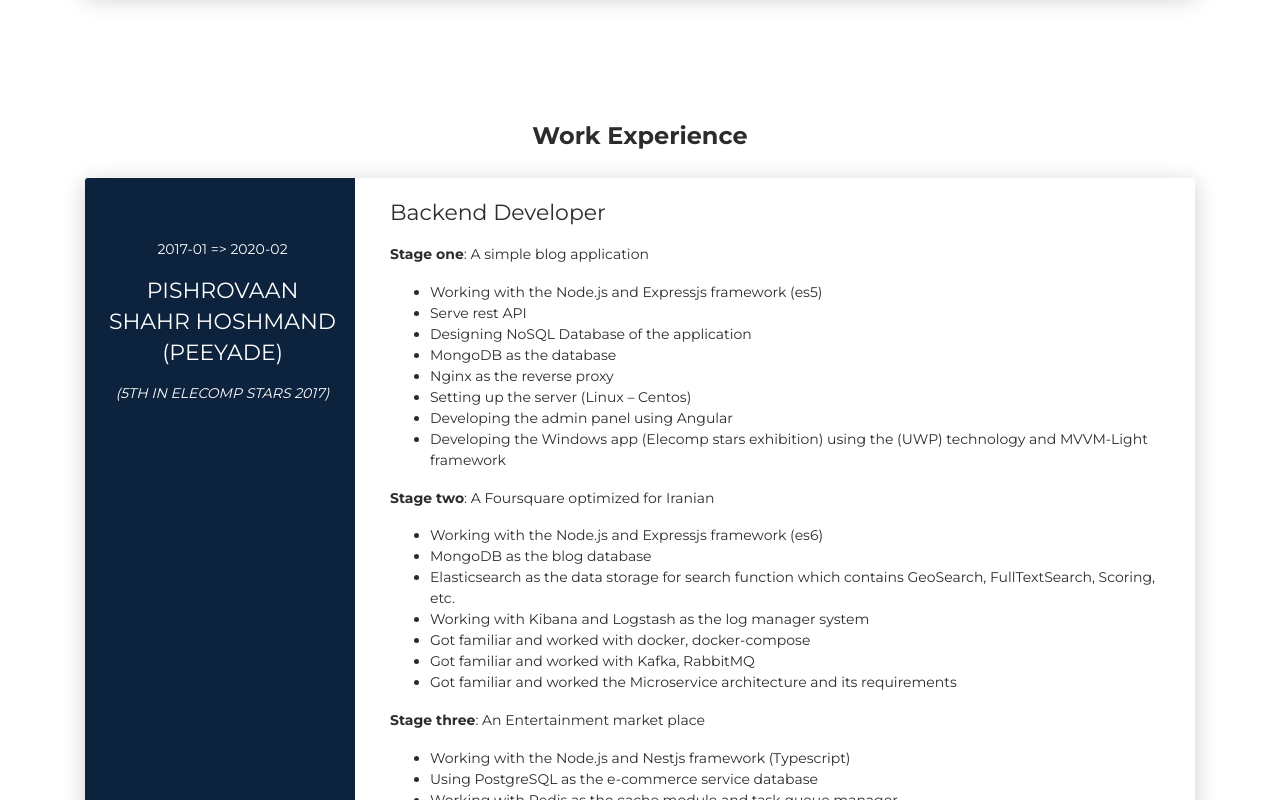
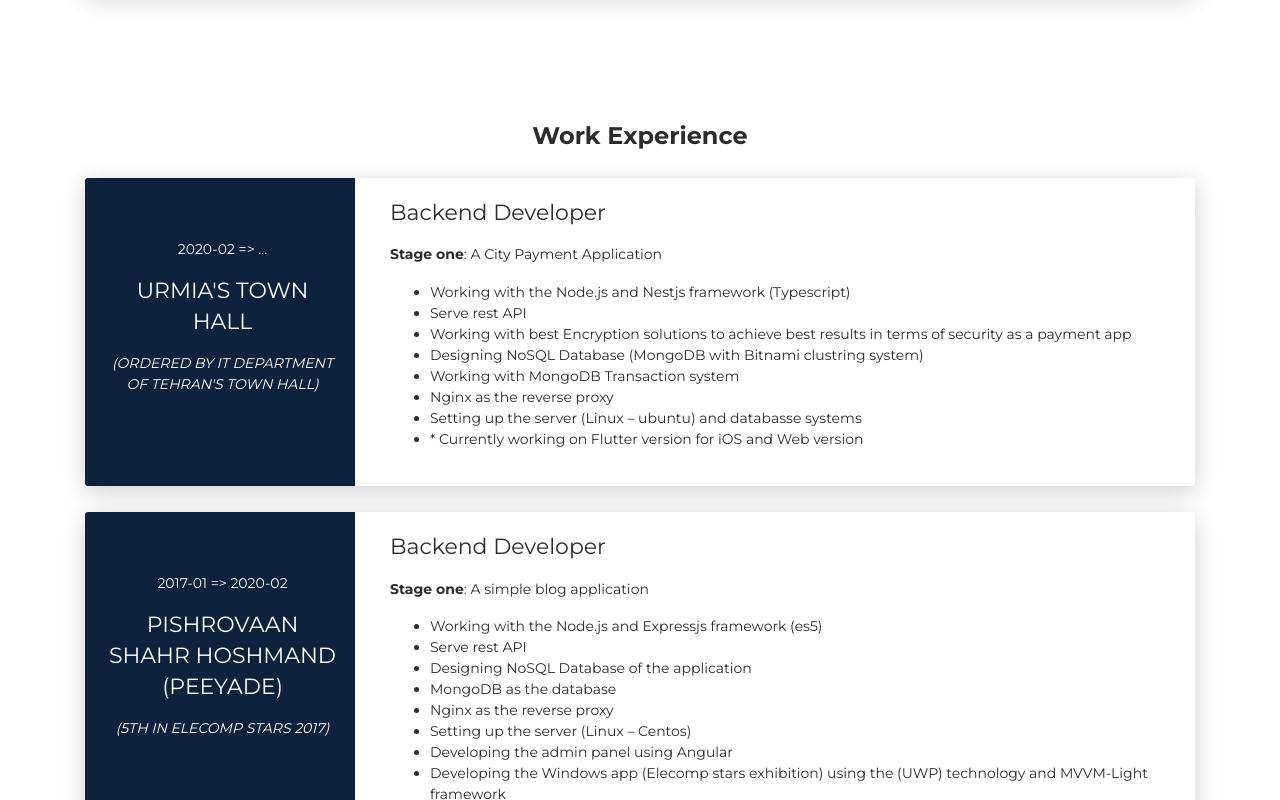
Before and after one commit to golkhandani/netlify_colorlib_test, a plain HTML site: page index.html in a window 1280 px wide. Shown: the part 1162-1962 px from the top of the page. Drawn offline with Linux system fonts and the light colour scheme.

Commit message:
add new data

```diff
--- a/index.html
+++ b/index.html
@@ -210,6 +210,61 @@
         <div class="section" id="experience">
           <div class="container cc-experience">
             <div class="h4 text-center mb-4 title">Work Experience</div>
+            <div class="card">
+              <div class="row">
+                <div
+                  class="col-md-3 bg-primary"
+                  data-aos="fade-right"
+                  data-aos-offset="50"
+                  data-aos-duration="500"
+                >
+                  <div class="card-body cc-experience-header">
+                    <p>2020-02 => ... </p>
+                    <div class="h5">Urmia's Town hall</div>
+                    <em>(Ordered By IT department of Tehran's Town hall)</em>
+                  </div>
+                </div>
+                <div
+                  class="col-md-9"
+                  data-aos="fade-left"
+                  data-aos-offset="50"
+                  data-aos-duration="500"
+                >
+                  <div class="card-body">
+                    <div class="h5">Backend Developer</div>
+                    <p><strong>Stage one</strong>: A City Payment Application</p>
+                    <ul>
+                      <li>
+                        Working with the Node.js and Nestjs framework (Typescript)
+                      </li>
+                      <li>
+                        Serve rest API
+                      </li>
+                      <li>
+                        Working with best Encryption solutions to achieve best results in terms of security as a payment app
+                      </li>
+                      <li>
+                        Designing NoSQL Database (MongoDB with Bitnami clustring system)
+                      </li>
+                      <li>
+                        Working with MongoDB Transaction system
+                      </li>
+                      <li>
+                        Nginx as the reverse proxy
+                      </li>
+                      <li>
+                        Setting up the server (Linux – ubuntu) and databasse systems
+                      </li>
+                      <li>
+                        * Currently working on Flutter version for iOS and Web version
+                      </li>
+                    </ul>
+
+                  </div>
+                </div>
+              </div>
+            </div>
+
             <div class="card">
               <div class="row">
                 <div
```
Also changed, not shown: 1 other file.
